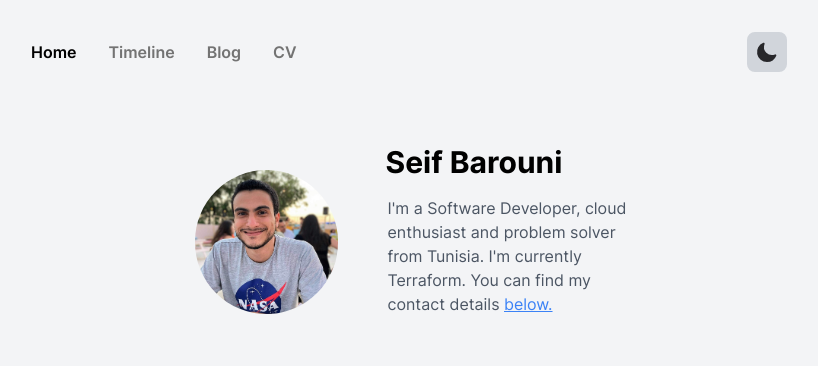
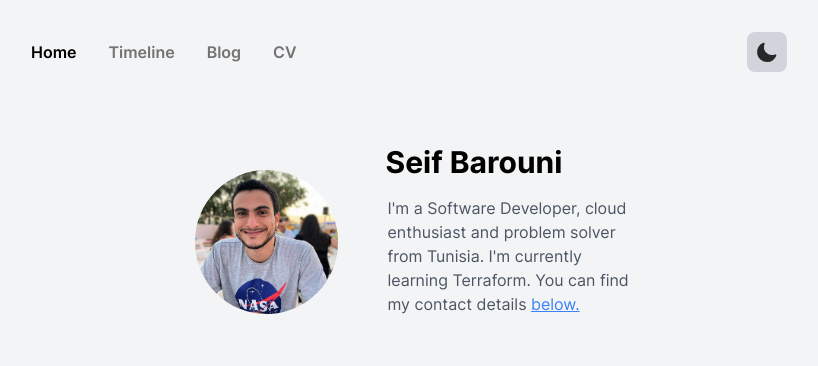
Before and after one commit to Seifbarouni/seifbarouni.live, a Next.js app: page / in a window 1280 px wide. Shown: the top 366 px of the page, without its empty margins (237-1055 px from the left). Built offline with nearby package versions, Linux system fonts and the light colour scheme; what tailwindcss-no-scrollbar would draw is missing.

Commit message:
update: intro

```diff
--- a/pages/index.tsx
+++ b/pages/index.tsx
@@ -30,7 +30,7 @@ export default function Home() {
             </h1>
             <h2 className="text-gray-600 dark:text-gray-400 pt-4 ml-0.5 md:w-2/3 mb-16">
               I'm a Software Developer, cloud enthusiast and problem solver from
-              Tunisia. I'm currently Terraform. You can find
+              Tunisia. I'm currently learning Terraform. You can find
               my contact details{' '}
               <a
                 href="#footer"
```
